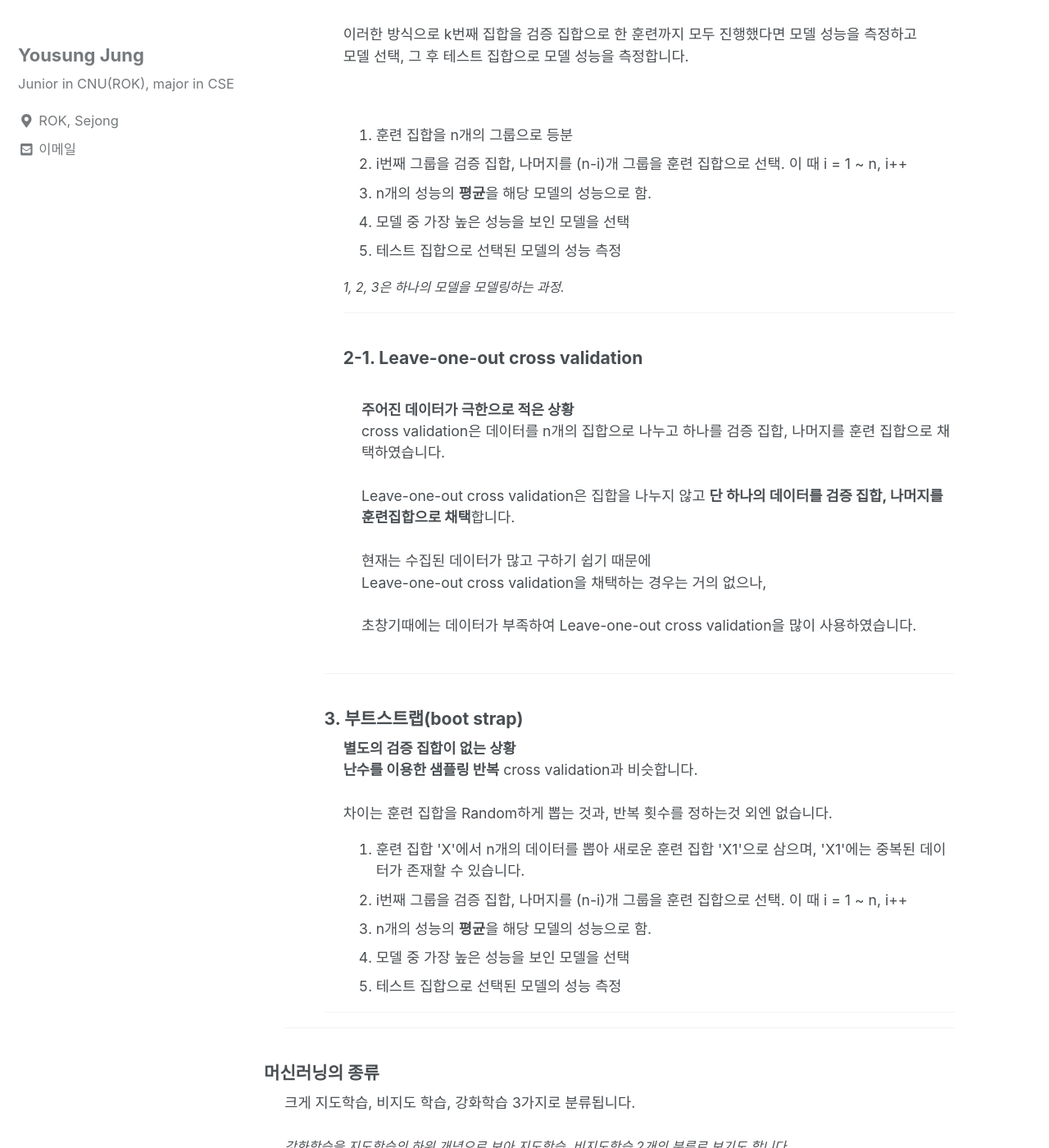
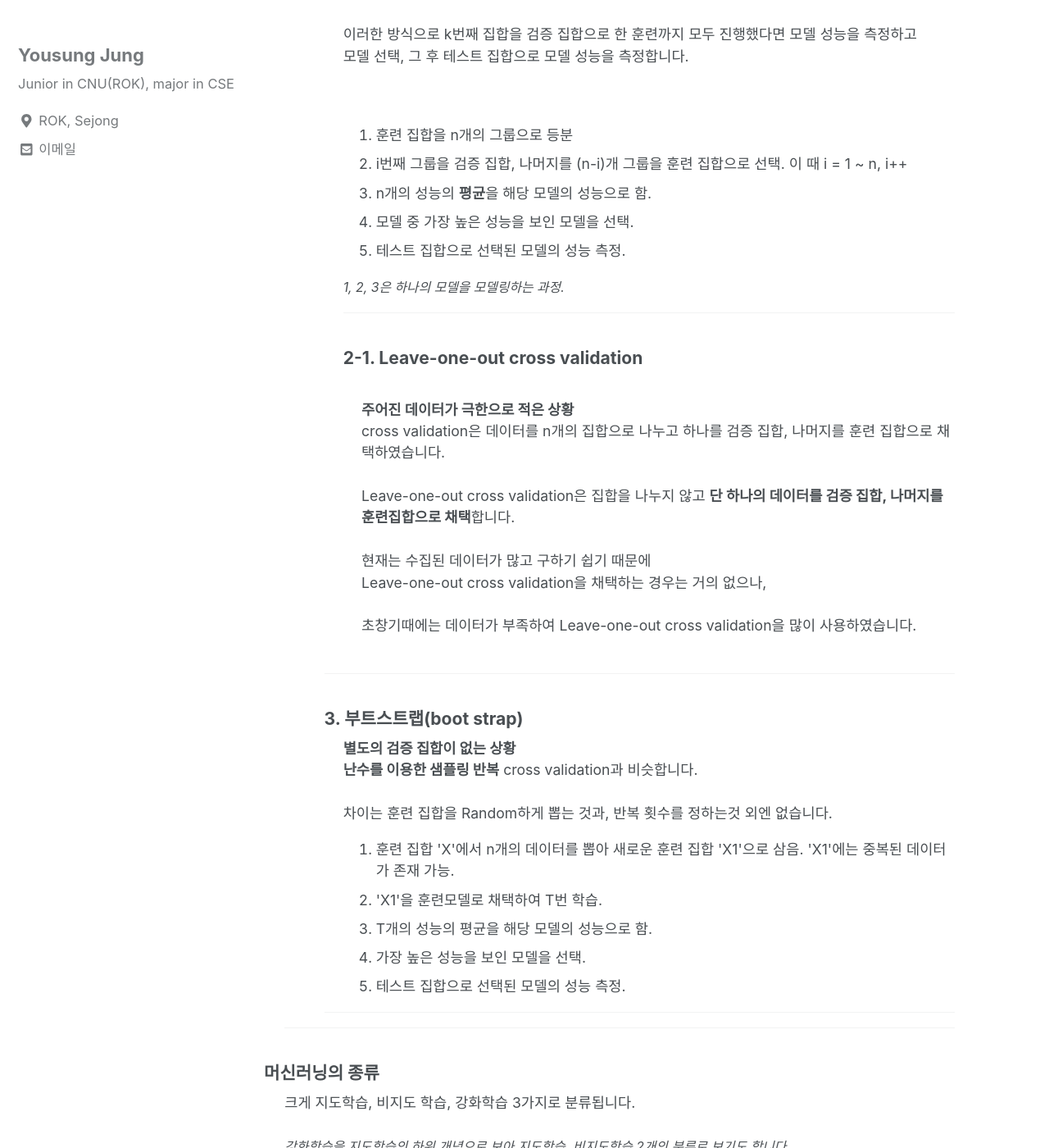
Before and after one commit to can019/can019.github.io, a Jekyll site: the page built from _posts/2020-08-18-MachineLearning-AI-1.md, in a window 1280 px wide and 1400 px high, scrolled down 2913 px. Shown: the whole window at 82% size. Built offline with Jekyll 4.4.1, drawn with Linux system fonts in a browser that asks for light colours; nearby versions of some CDN libraries; some of the changed text lies outside the part shown.

Commit message:
bootstrap

```diff
--- a/_posts/2020-08-18-MachineLearning-AI-1.md
+++ b/_posts/2020-08-18-MachineLearning-AI-1.md
@@ -84,10 +84,10 @@ categories: MachineLearning DataAnalyze
 
                   모든 자원이 충분하므로 고려할 점이 없는 경우입니다. <br><br>
                   <ol>
-                    <li>모델을 훈련집합으로 학습</li>
-                    <li>검증 집합으로 학습된 모델의 성능 측정</li>
-                    <li>1, 2를 반복하여 생성된 모델 집합들 중 가장 높은 성능을 보인 모델 선택</li>
-                    <li>테스트 집합으로 선택된 모델의 성능 측정</li>
+                    <li>모델을 훈련집합으로 학습.</li>
+                    <li>검증 집합으로 학습된 모델의 성능 측정.</li>
+                    <li>1, 2를 반복하여 생성된 모델 집합들 중 가장 높은 성능을 보인 모델 선택.</li>
+                    <li>테스트 집합으로 선택된 모델의 성능 측정.</li>
                   </ol>
                   <br>
 
@@ -111,8 +111,8 @@ categories: MachineLearning DataAnalyze
                     <li>훈련 집합을 n개의 그룹으로 등분</li>
                     <li>i번째 그룹을 검증 집합, 나머지를 (n-i)개 그룹을 훈련 집합으로 선택. 이 때 i = 1 ~ n, i++ </li>
                     <li>n개의 성능의 <b>평균</b>을 해당 모델의 성능으로 함.</li>
-                    <li>모델 중 가장 높은 성능을 보인 모델을 선택</li>
-                    <li>테스트 집합으로 선택된 모델의 성능 측정</li>
+                    <li>모델 중 가장 높은 성능을 보인 모델을 선택.</li>
+                    <li>테스트 집합으로 선택된 모델의 성능 측정.</li>
                   </ol>
 
                   <i style = "font-size : 0.9em">1, 2, 3은 하나의 모델을 모델링하는 과정.</i><br>
@@ -146,11 +146,11 @@ categories: MachineLearning DataAnalyze
               차이는 훈련 집합을 Random하게 뽑는 것과, 반복 횟수를 정하는것 외엔 없습니다.
 
               <ol>
-                <li>훈련 집합 'X'에서 n개의 데이터를 뽑아 새로운 훈련 집합 'X1'으로 삼으며, 'X1'에는 중복된 데이터가 존재할 수 있습니다.</li>
-                <li>i번째 그룹을 검증 집합, 나머지를 (n-i)개 그룹을 훈련 집합으로 선택. 이 때 i = 1 ~ n, i++ </li>
-                <li>n개의 성능의 <b>평균</b>을 해당 모델의 성능으로 함.</li>
-                <li>모델 중 가장 높은 성능을 보인 모델을 선택</li>
-                <li>테스트 집합으로 선택된 모델의 성능 측정</li>
+                <li>훈련 집합 'X'에서 n개의 데이터를 뽑아 새로운 훈련 집합 'X1'으로 삼음. 'X1'에는 중복된 데이터가 존재 가능.</li>
+                <li>'X1'을 훈련모델로 채택하여 T번 학습. </li>
+                <li>T개의 성능의 평균을 해당 모델의 성능으로 함.</li>
+                <li>가장 높은 성능을 보인 모델을 선택.</li>
+                <li>테스트 집합으로 선택된 모델의 성능 측정.</li>
               </ol>
 
 
```
